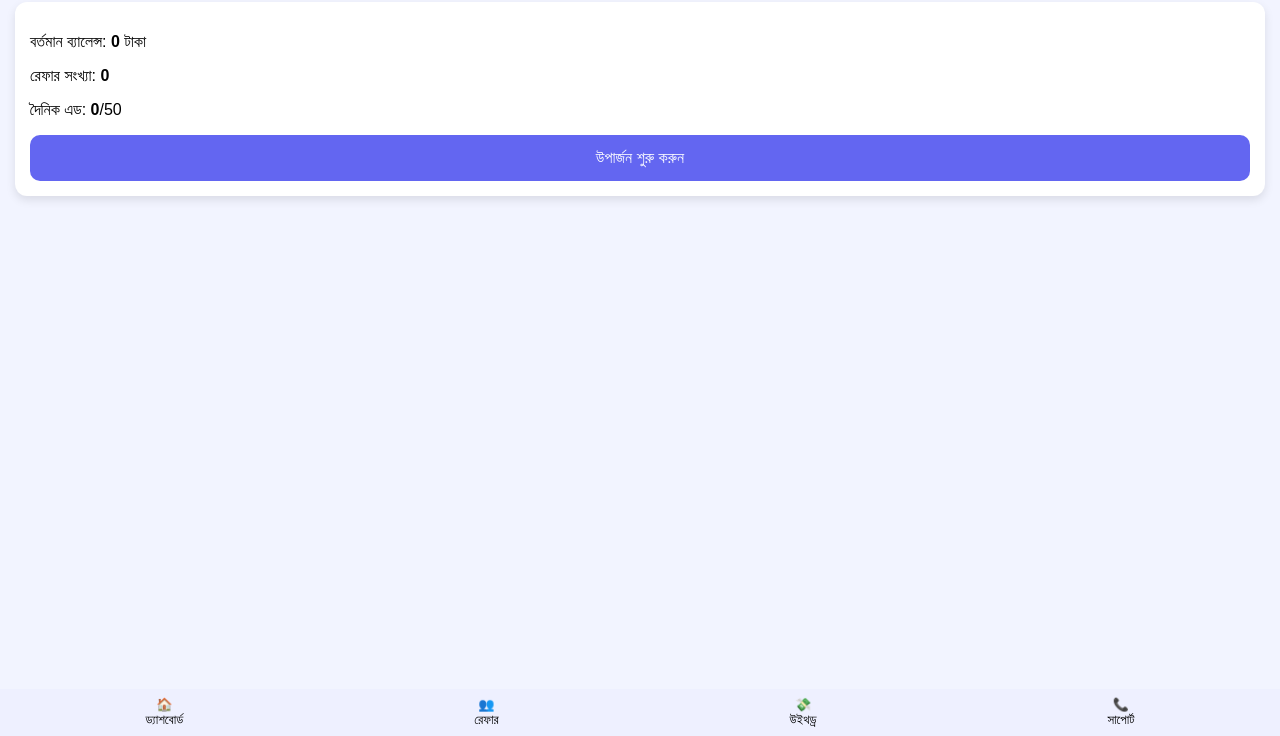
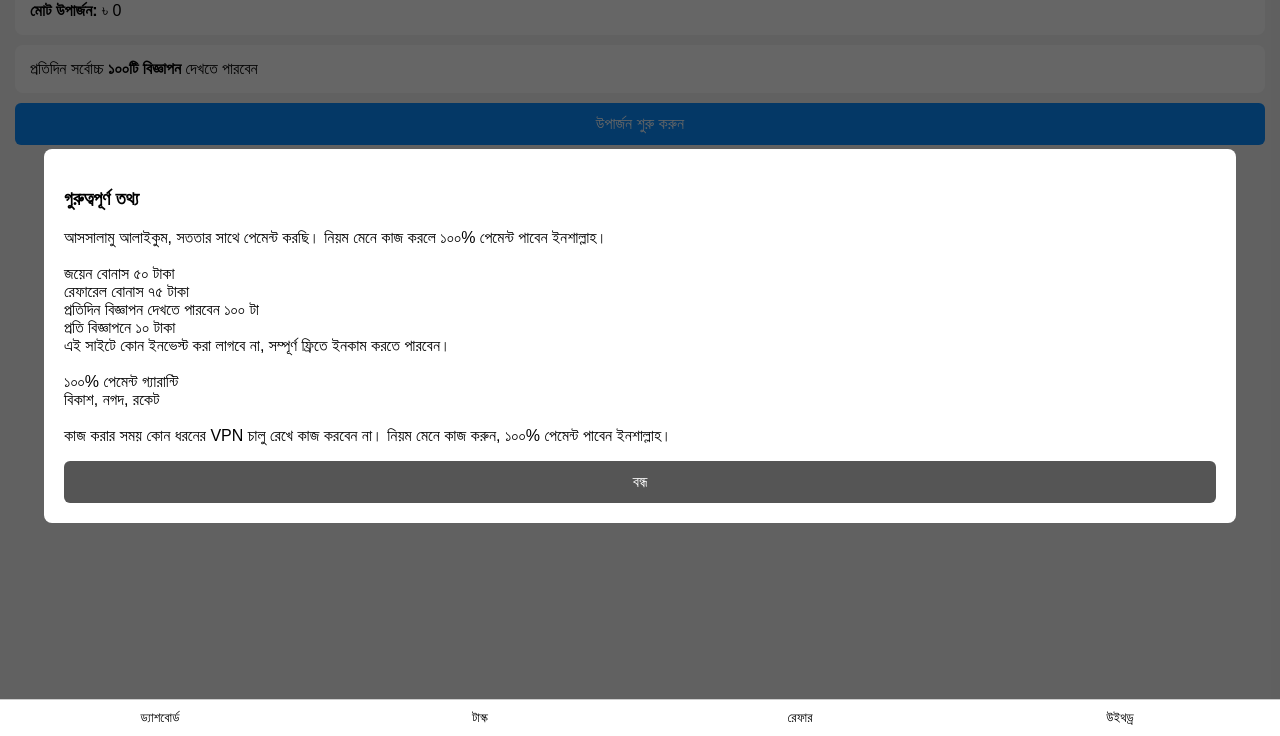
Before and after one commit to mdsabbirmdsabbir01917078733-arch/telegram-ad-board., a plain HTML site: page index.html in a window 1280 px wide. Shown: the part 64-800 px from the top of the page. Drawn offline with Linux system fonts and the light colour scheme.

Commit message:
Update index.html

```diff
--- a/index.html
+++ b/index.html
@@ -2,138 +2,196 @@
 <html lang="bn">
 <head>
 <meta charset="UTF-8">
-<title>টাকার গাছ</title>
+<title>Double Earning Bot</title>
 <meta name="viewport" content="width=device-width, initial-scale=1.0">
 
 <!-- Monetag SDK -->
-<script src='//libtl.com/sdk.js' data-zone='10420496' data-sdk='show_10420496'></script>
+<script src='//libtl.com/sdk.js'
+ data-zone='10420496'
+ data-sdk='show_10420496'></script>
 
 <style>
 body{
   margin:0;
   font-family: Arial, sans-serif;
-    background:#f2f4ff;
+  background:#f2f2f2;
 }
-.header{
-    background:#4f46e5;
-    color:#fff;
-    padding:15px;
-    text-align:center;
-    font-size:18px;
-}
+.page{display:none;padding:15px;padding-bottom:80px}
+.active{display:block}
 .card{
   background:#fff;
-    margin:15px;
   padding:15px;
-    border-radius:12px;
-    box-shadow:0 4px 10px rgba(0,0,0,.1);
+  margin-bottom:10px;
+  border-radius:8px;
 }
 .btn{
   width:100%;
-    padding:14px;
+  padding:12px;
+  background:#0a8cff;
+  color:#fff;
   border:none;
-    border-radius:10px;
-    background:#6366f1;
-    color:#fff;
+  border-radius:6px;
   font-size:16px;
 }
-.hidden{display:none;}
-.bottom{
+.btn.gray{background:#555}
+input,select{
+  width:100%;
+  padding:10px;
+  margin-top:8px;
+  margin-bottom:8px;
+}
+nav{
   position:fixed;
   bottom:0;
   width:100%;
-    background:#eef0ff;
+  background:#fff;
   display:flex;
-    justify-content:space-around;
-    padding:8px 0;
+  border-top:1px solid #ccc;
 }
-.bottom div{
-    text-align:center;
-    font-size:13px;
+nav button{
+  flex:1;
+  padding:10px;
+  border:none;
+  background:#fff;
+}
+nav button:hover{background:#eee}
+
+/* Notice */
+#notice{
+  position:fixed;
+  top:0;left:0;
+  width:100%;height:100%;
+  background:rgba(0,0,0,0.6);
+  display:flex;
+  justify-content:center;
+  align-items:center;
+}
+#noticeBox{
+  background:#fff;
+  padding:20px;
+  width:90%;
+  max-height:90%;
+  overflow:auto;
+  border-radius:8px;
 }
 </style>
 </head>
 
 <body>
 
-<div class="header">টাকার গাছ</div>
+<!-- NOTICE -->
+<div id="notice">
+  <div id="noticeBox">
+    <h3>গুরুত্বপূর্ণ তথ্য</h3>
+    <p>
+আসসালামু আলাইকুম, সততার সাথে পেমেন্ট করছি।
+নিয়ম মেনে কাজ করলে ১০০% পেমেন্ট পাবেন ইনশাল্লাহ।<br><br>
+
+জয়েন বোনাস ৫০ টাকা<br>
+রেফারেল বোনাস ৭৫ টাকা<br>
+প্রতিদিন বিজ্ঞাপন দেখতে পারবেন ১০০ টা<br>
+প্রতি বিজ্ঞাপনে ১০ টাকা<br>
+এই সাইটে কোন ইনভেস্ট করা লাগবে না, সম্পূর্ণ ফ্রিতে ইনকাম করতে পারবেন।<br><br>
+
+১০০% পেমেন্ট গ্যারান্টি<br>
+বিকাশ, নগদ, রকেট<br><br>
+
+কাজ করার সময় কোন ধরনের VPN চালু রেখে কাজ করবেন না।
+নিয়ম মেনে কাজ করুন, ১০০% পেমেন্ট পাবেন ইনশাল্লাহ।
+    </p>
+    <button class="btn gray" onclick="closeNotice()">বন্ধ</button>
+  </div>
+</div>
 
 <!-- DASHBOARD -->
-<div class="card" id="dashboard">
-<p>বর্তমান ব্যালেন্স: <b id="balance">0</b> টাকা</p>
-<p>রেফার সংখ্যা: <b id="ref">0</b></p>
-<p>দৈনিক এড: <b id="ads">0</b>/50</p>
-<button class="btn" onclick="showAd()">উপার্জন শুরু করুন</button>
+<div id="dashboard" class="page active">
+  <div class="card">
+    <b>বর্তমান ব্যালেন্স:</b> ৳ 0<br>
+    <b>মোট রেফার:</b> 0 জন<br>
+    <b>মোট উপার্জন:</b> ৳ 0
+  </div>
+
+  <div class="card">
+    প্রতিদিন সর্বোচ্চ <b>১০০টি বিজ্ঞাপন</b> দেখতে পারবেন
+  </div>
+
+  <button class="btn" onclick="show_10420496()">উপার্জন শুরু করুন</button>
+</div>
+
+<!-- TASK -->
+<div id="task" class="page">
+  <div class="card">
+    টাস্ক সম্পন্ন করতে ক্লিক করুন
+  </div>
+  <button class="btn" onclick="show_10420496()">এড দেখুন</button>
 </div>
 
 <!-- REFER -->
-<div class="card hidden" id="refer">
-<p>আপনার রেফার লিংক:</p>
-<input style="width:100%" value="https://t.me/YOUR_BOT?start=8308715957">
+<div id="refer" class="page">
+  <div class="card">
+    <b>আপনার রেফার</b>
+  </div>
+
+  <div class="card">
+    <input id="refLink" value="https://t.me/Double_earning_bot" readonly>
+    <button class="btn" onclick="copyLink()">লিংক কপি করুন</button>
+  </div>
+
+  <div class="card">
+    মোট রেফার করেছে: 0 জন<br>
+    রেফার বোনাস পেয়েছেন: ৳ 0
+  </div>
 </div>
 
 <!-- WITHDRAW -->
-<div class="card hidden" id="withdraw">
-<p>মিনিমাম উইথড্র: 200 টাকা</p>
-<p>৫ জন রেফার ছাড়া উইথড্র হবে না</p>
+<div id="withdraw" class="page">
+  <div class="card">
+    <select>
+      <option>নগদ</option>
+      <option>বিকাশ</option>
+      <option>রকেট</option>
+    </select>
 
-<select style="width:100%;padding:10px">
-<option>Bkash</option>
-<option>Nagad</option>
-<option>Rocket</option>
-</select><br><br>
+    <input type="text" placeholder="নাম্বার লিখুন">
+    <input type="number" placeholder="এমাউন্ট লিখুন">
 
-<select style="width:100%;padding:10px">
-<option>100</option>
-<option>200</option>
-<option>500</option>
-</select><br><br>
-
-<button class="btn" onclick="withdraw()">রিকোয়েস্ট পাঠান</button>
+    <button class="btn" onclick="withdrawSuccess()">উইথড্র করুন</button>
   </div>
 
-<!-- SUPPORT -->
-<div class="card hidden" id="support">
-<p>পেমেন্ট 24–48 ঘণ্টার মধ্যে পাবেন</p>
+  <div class="card" id="history">
+    <b>Withdraw History</b><br>
+  </div>
 </div>
 
-<!-- BOTTOM MENU -->
-<div class="bottom">
-<div onclick="show('dashboard')">🏠<br>ড্যাশবোর্ড</div>
-<div onclick="show('refer')">👥<br>রেফার</div>
-<div onclick="show('withdraw')">💸<br>উইথড্র</div>
-<div onclick="show('support')">📞<br>সাপোর্ট</div>
-</div>
+<!-- NAV -->
+<nav>
+  <button onclick="openPage('dashboard')">ড্যাশবোর্ড</button>
+  <button onclick="openPage('task')">টাস্ক</button>
+  <button onclick="openPage('refer')">রেফার</button>
+  <button onclick="openPage('withdraw')">উইথড্র</button>
+</nav>
 
 <script>
-let balance=0, ads=0, ref=4;
-
-function show(id){
-    document.querySelectorAll('.card').forEach(c=>c.classList.add('hidden'));
-    document.getElementById(id).classList.remove('hidden');
+function openPage(id){
+  document.querySelectorAll('.page').forEach(p=>p.classList.remove('active'));
+  document.getElementById(id).classList.add('active');
 }
 
-function showAd(){
-    if(ads>=50){alert("আজকের লিমিট শেষ");return;}
-    show_10420496(); // monetag ad
-    balance+=1;
-    ads+=1;
-    document.getElementById("balance").innerText=balance;
-    document.getElementById("ads").innerText=ads;
+function copyLink(){
+  let link = document.getElementById("refLink");
+  link.select();
+  document.execCommand("copy");
+  alert("রেফার লিংক কপি হয়েছে");
 }
 
-function withdraw(){
-    if(ref<5){alert("৫ জন রেফার দরকার");return;}
-    alert("উইথড্র রিকোয়েস্ট পাঠানো হয়েছে");
+function withdrawSuccess(){
+  document.getElementById("history").innerHTML +=
+    "<div>৳ Withdraw Success</div>";
+  alert("Withdraw Success");
+}
 
-    fetch("https://api.telegram.org/bot8061432379:AAHuwEJCYafxuR8ju4MkaEIP4inOyuGnpk0/sendMessage",{
-        method:"POST",
-        headers:{"Content-Type":"application/json"},
-        body:JSON.stringify({
-            chat_id:"8308715957",
-            text:"নতুন উইথড্র রিকোয়েস্ট এসেছে"
-        })
-    });
+function closeNotice(){
+  document.getElementById("notice").style.display="none";
 }
 </script>
 
```
Lines whose indentation alone changed are shown as unchanged.
